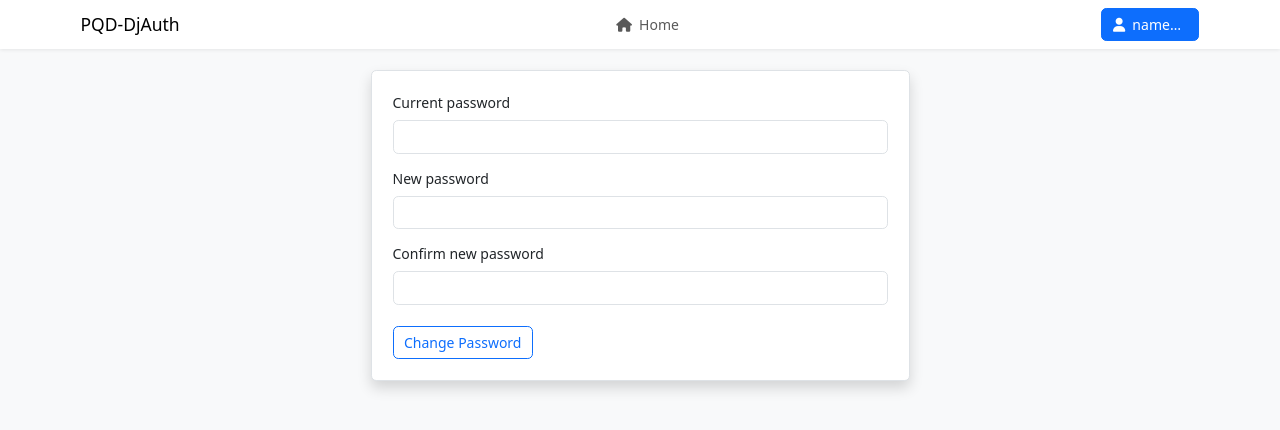
After one commit to phamquiduong/auth_django, a Django app: page /user/password/ in a window 1280 px wide. The commit adds this page. Shown: the top 430 px of the page. Run offline with Django 5.2, Linux system fonts and the light colour scheme; the visitor is signed in with stand-in values (Sample User, id 1); data comes from the database, SQL or seed files in the repository; parts of the project's set-up code (start-up, migrations or seed data) failed here and were passed over; some libraries are stand-ins or nearby versions.

Commit message:
Change password

```diff
--- a/src/_user/forms.py
+++ b/src/_user/forms.py
@@ -1,6 +1,9 @@
 from typing import Any
 
 from django import forms
+from django.contrib.auth import login
+from django.contrib.auth.password_validation import validate_password
+from django.http import HttpRequest
 
 from db.models import User
 
@@ -15,3 +18,49 @@ class AvatarForm(forms.ModelForm):
     class Meta:
         model = User
         fields = ['avatar']
+
+
+class PasswordForm(forms.Form):
+    current_password = forms.CharField()
+    new_password = forms.CharField(max_length=128, validators=[validate_password])
+    confirm_new_password = forms.CharField(max_length=128, validators=[validate_password])
+
+    user: User
+
+    def __init__(self, *args, user: User, **kwargs):
+        super().__init__(*args, **kwargs)
+        self.user = user
+
+    def clean_current_password(self):
+        current_password: str = self.cleaned_data.get('current_password', '')
+
+        if not self.user.check_password(current_password):
+            raise forms.ValidationError('Current password is incorrect')
+
+        return current_password
+
+    def clean_new_password(self):
+        current_password: str = self.cleaned_data.get('current_password', '')
+        new_password: str = self.cleaned_data.get('new_password', '')
+
+        if current_password == new_password:
+            raise forms.ValidationError('The new password is the same as the current password')
+
+        return new_password
+
+    def clean_confirm_new_password(self):
+        new_password: str = self.cleaned_data.get('new_password', '')
+        confirm_new_password: str = self.cleaned_data.get('confirm_new_password', '')
+
+        if new_password and confirm_new_password != new_password:
+            raise forms.ValidationError('The confirm password does not match the new password')
+
+        return confirm_new_password
+
+    def save(self):
+        new_password: str = self.cleaned_data.get('new_password', '')
+        self.user.set_password(new_password)
+        self.user.save()
+
+    def login(self, request: HttpRequest):
+        login(request=request, user=self.user)
--- /dev/null
+++ b/src/_user/templates/user/pages/password.html
@@ -0,0 +1,58 @@
+{% extends "base.html" %}
+
+{% load static %}
+
+{% block title %}
+Profile
+{% endblock title %}
+
+{% block navbar %}
+{% include "components/navbar.html" with path='user-profile' %}
+{% endblock navbar %}
+
+{% block main %}
+<div class="login-container container">
+  <div class="border rounded bg-ter p-4 bg-body shadow">
+    <form method="post">
+      {% csrf_token %}
+      <div class="mb-3">
+        <label for="currentPasswordInput" class="form-label">Current password</label>
+        <input type="password" class="form-control" id="currentPasswordInput" name="current_password" required
+          value="{{ form.current_password.value|default_if_none:'' }}">
+        {% include 'components/field_error.html' with current_form=form field_name='current_password' %}
+      </div>
+
+      <div class="mb-3">
+        <label for="newPasswordInput" class="form-label">New password</label>
+        <input type="password" class="form-control" id="newPasswordInput" name="new_password" required
+          value="{{ form.new_password.value|default_if_none:'' }}">
+        {% include 'components/field_error.html' with current_form=form field_name='new_password' %}
+      </div>
+
+      <div class="mb-4">
+        <label for="confirmNewPasswordInput" class="form-label">Confirm new password</label>
+        <input type="password" class="form-control" id="confirmNewPasswordInput" name="confirm_new_password" required
+          value="{{ form.confirm_new_password.value|default_if_none:'' }}">
+        {% include 'components/field_error.html' with current_form=form field_name='confirm_new_password' %}
+      </div>
+
+      <div>
+        <button type="submit" class="btn btn-outline-primary">Change Password</button>
+      </div>
+    </form>
+  </div>
+</div>
+{% endblock main %}
+
+{% block style %}
+<style>
+  .login-container {
+    max-width: 40rem;
+  }
+</style>
+{% endblock style %}
+
+{% block script %}
+<script>
+</script>
+{% endblock script %}
--- a/src/_user/templates/user/pages/profile.html
+++ b/src/_user/templates/user/pages/profile.html
@@ -98,7 +98,7 @@ Profile
         {% csrf_token %}
 
         <div class="mb-3">
-          <a href="#">Click here to change password</a>
+          <a href="{% url 'user-password' %}">Click here to change password</a>
         </div>
 
         <div class="mb-3 row">
--- a/src/_user/urls.py
+++ b/src/_user/urls.py
@@ -5,4 +5,5 @@ from _user import views
 urlpatterns = [
     path('profile/',  views.profile_view, name='user-profile'),
     path('avatar/',  views.avatar_view, name='user-avatar'),
+    path('password/',  views.password_view, name='user-password'),
 ]
--- a/src/_user/views/__init__.py
+++ b/src/_user/views/__init__.py
@@ -1,7 +1,9 @@
 from _user.views.avatar import avatar_view
+from _user.views.password import password_view
 from _user.views.profile import profile_view
 
 __all__ = [
     'profile_view',
     'avatar_view',
+    'password_view',
 ]
--- /dev/null
+++ b/src/_user/views/password.py
@@ -0,0 +1,26 @@
+from django.contrib import messages
+from django.http import HttpRequest
+from django.shortcuts import render
+from django.urls import reverse
+
+from _user.forms import PasswordForm
+from db.models import User
+
+
+def password_view(request: HttpRequest):
+    user = User.objects.get(id=request.user.id)
+    form = PasswordForm(request.POST or None, user=user)
+
+    if request.method == 'POST':
+        if form.is_valid():
+            form.save()
+            form.login(request=request)
+            messages.success(request, 'Password updated successfully.')
+            return render(request, 'redirect.html', {'url': reverse('user-password')})
+        else:
+            messages.error(request, 'Password update failed')
+
+    context = {
+        'form': form,
+    }
+    return render(request, 'user/pages/password.html', context)
```
Also changed, not shown: src/_auth/forms.py (+7 -8 lines).
